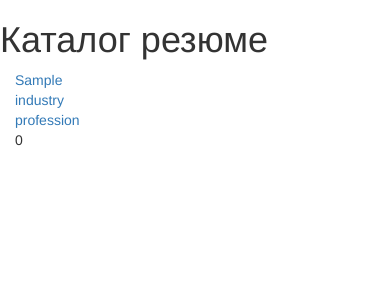
After one commit to mihalichpalich/KR_BD, a Flask app: a page that uses templates/cv_cat_pro.html in a window 390 px wide. The commit adds this page. Shown: the top 300 px of the page. Run offline with Flask 2, Linux system fonts and the light colour scheme; the visitor is signed in with stand-in values (Sample User, id 1); a database or web service that is not in the repository returns one stand-in record (values such as "Sample title"); data that the repository does not hold is empty; some libraries are stand-ins or nearby versions.

Commit message:
продолжаю делать каталог резюме

```diff
--- a/app.py
+++ b/app.py
@@ -476,13 +476,14 @@ def deleteItem(status, username, itemid):
             conn.commit()
     return redirect(url_for('itemList', status=status, username=username))
 
-# каталог резюме
-@app.route('/cv_cat/<username>')
-def cvCat(username):
+# КАТАЛОГ РЕЗЮМЕ
+# отрасли
+@app.route('/cv_cat_ind/<username>')
+def cvCatInd(username):
     if g.user:
         counts = []
 
-        cur.execute('SELECT industry_name FROM industry_profession WHERE industry_name in (select industry_name from cv)')
+        cur.execute('SELECT industry_name FROM industry_profession WHERE industry_name in (select industry_name from cv) group by industry_name')
         industries = cur.fetchall()
         conn.commit()
 
@@ -497,11 +498,39 @@ def cvCat(username):
         counts = list(sum(counts, ()))
 
         data = list(zip(industries, counts))
-    return render_template("cv_cat.html", username=username, data=data)
+    return render_template("cv_cat_ind.html", username=username, data=data)
 
-@app.route('/cv_cat/<username>/<industry>')
-def cvCatInd(username, industry):
-    return render_template("cv_cat.html", username=username, industry=industry)
+# должности
+@app.route('/cv_cat_pro/<username>/<industry>')
+def cvCatPro(username, industry):
+    if g.user:
+        counts = []
+
+        cur.execute('SELECT profession_name FROM industry_profession WHERE industry_name = %s group by profession_name', (industry,))
+        professions = cur.fetchall()
+        conn.commit()
+
+        professions = list(sum(professions, ()))
+
+        for item in professions:
+            cur.execute('SELECT count(*) FROM cv WHERE profession_name = %s', (item,))
+            count = cur.fetchone()
+            counts.append(count)
+            conn.commit()
+
+        counts = list(sum(counts, ()))
+
+        data = list(zip(professions, counts))
+    return render_template("cv_cat_pro.html", username=username, data=data, industry=industry)
+
+# список резюме
+@app.route('/cv_cat/<username>/<industry>/<profession>')
+def cvCat(username, industry, profession):
+    if g.user:
+        cur.execute('SELECT * FROM cv WHERE industry_name = %s and profession_name = %s', (industry, profession))
+        cvInfo = cur.fetchall()
+        conn.commit()
+    return render_template("cv_cat.html", username=username, cvInfo=cvInfo)
 
 # удаление сессии
 @app.route('/dropsession')
--- /dev/null
+++ b/templates/cv_cat_pro.html
@@ -0,0 +1,18 @@
+{% extends "bootstrap/base.html" %}
+
+{% block title %}Каталог резюме{% endblock title %}
+
+{%- block content %}
+    <div class="container">
+        <div class="row">
+            <h1>Каталог резюме</h1>
+        </div>
+        {% for item in data %}
+            <div class="row">
+                <div class="col-xs-3">
+                    <p><a href="{{ url_for('cvCat', username=username, profession=item[0], industry=industry) }}">{{ item[0] }}</a> {{ item[1] }}</p>
+                </div>
+            </div>
+        {% endfor %}
+    </div>
+{%- endblock content %}
--- a/templates/profile.html
+++ b/templates/profile.html
@@ -50,7 +50,7 @@
 
                 <li class="nav-item">
                     {% if status == 'company' %}
-                       <a class="nav-link" href="{{ (url_for('cvCat', username=username)) }}">Каталог резюме</a>
+                       <a class="nav-link" href="{{ (url_for('cvCatInd', username=username)) }}">Каталог резюме</a>
                     {% endif %}
                 </li>
             </ul>
```
Also changed, not shown: templates/cv_cat.html (+9 -14 lines), templates/cv_cat_ind.html (added, +18 -0 lines).
